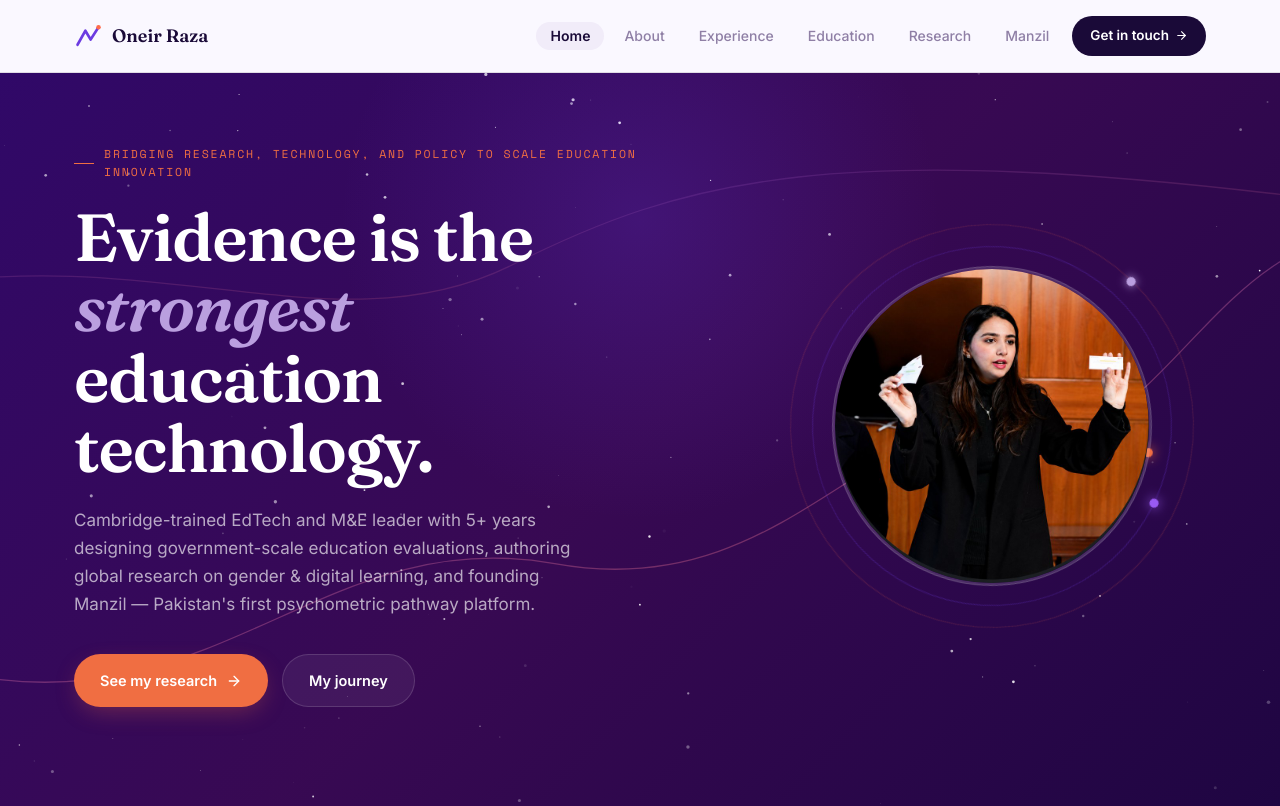
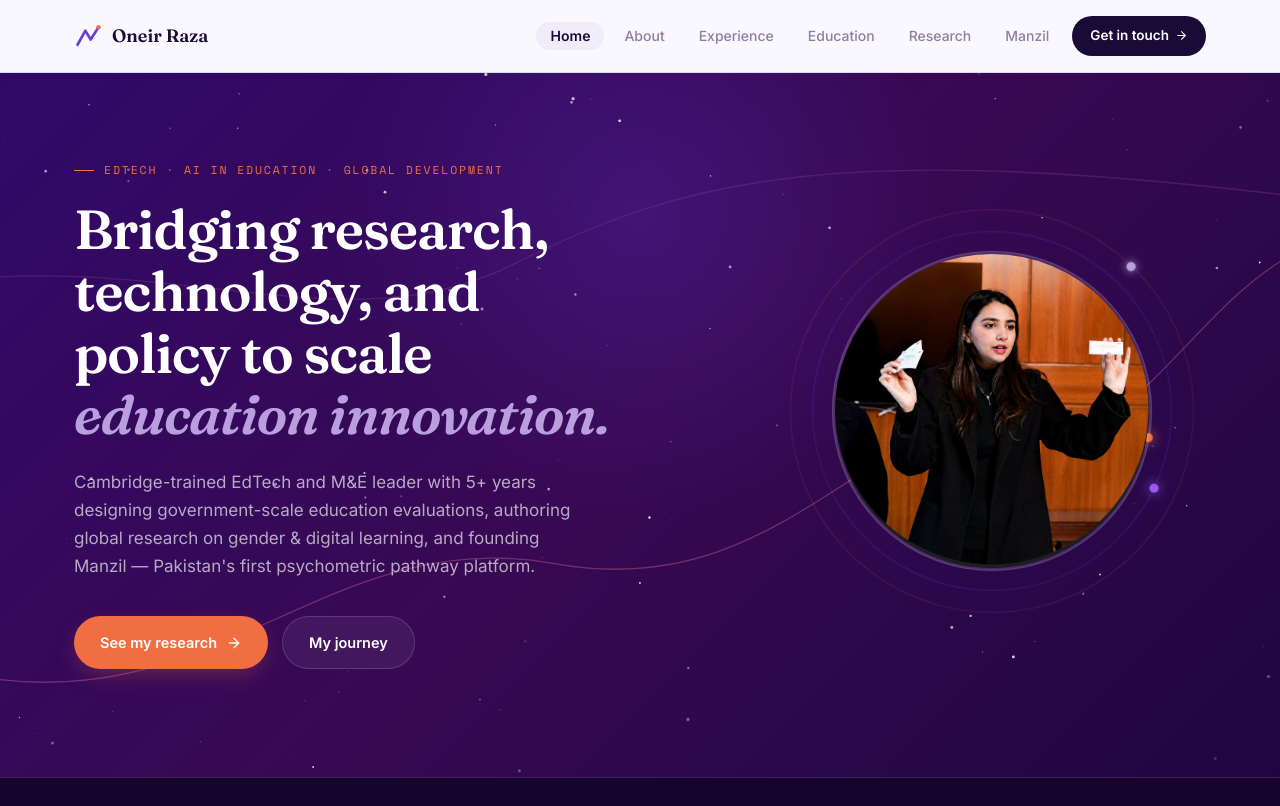
Before and after one commit to Hassan2k2/Manzil-Co-founder-Portfolio-website-, a React (Vite) app: page /#home in a window 1280 px wide. Shown: the top 806 px of the page. Built offline with nearby package versions, Linux system fonts and the light colour scheme.

Commit message:
Update hero headline to Ma'am's requested tagline and restore original eyebrow text

```diff
--- a/index.html
+++ b/index.html
@@ -7,7 +7,7 @@
     <title>Oneir Raza | EdTech Leader &amp; Founder, Manzil</title>
     <meta name="description" content="Oneir Raza — Cambridge MPhil, Chevening Scholar, EdTech and M&amp;E Leader, and Founder of Manzil." />
     <meta property="og:title" content="Oneir Raza | EdTech &amp; Global Strategy" />
-    <meta property="og:description" content="Evidence is the strongest education technology. Cambridge MPhil, Chevening Scholar, CERP Project Manager, and Founder at Manzil." />
+    <meta property="og:description" content="Bridging research, technology, and policy to scale education innovation. Cambridge MPhil, Chevening Scholar, CERP Project Manager, and Founder at Manzil." />
     <meta property="og:image" content="/oneir-portrait.jpg" />
     <meta property="og:type" content="website" />
     <meta name="twitter:card" content="summary_large_image" />
--- a/src/App.jsx
+++ b/src/App.jsx
@@ -325,7 +325,7 @@ const CSS = `
     gap: 60px; align-items: center;
   }
   .hero.centered .hero-grid { grid-template-columns: 1fr; text-align: center; }
-  .hero h1 { font-size: clamp(38px,5.2vw,68px); line-height: 1.06; color: #fff; }
+  .hero h1 { font-size: clamp(32px,4.3vw,58px); line-height: 1.12; color: #fff; text-wrap: balance; }
   .hero h1 em { font-style: italic; color: var(--lavender-deep); }
   .hero .lead { margin-top: 22px; max-width: 500px; color: var(--softD); font-size: 17px; line-height: 1.65; }
   .hero-actions { display: flex; gap: 14px; margin-top: 36px; flex-wrap: wrap; }
@@ -1150,10 +1150,10 @@ function HomePage({ setPage }) {
         <div className="hero-grid">
           <div>
             <Reveal>
-              <div className="eyebrow" style={{ marginBottom: 20 }}>Bridging research, technology, and policy to scale education innovation</div>
+              <div className="eyebrow" style={{ marginBottom: 20 }}>EdTech · AI in Education · Global Development</div>
             </Reveal>
             <Reveal delay={80}>
-              <h1>Evidence is the <em>strongest</em><br />education technology.</h1>
+              <h1>Bridging research, technology, and policy to scale <em>education innovation.</em></h1>
             </Reveal>
             <Reveal delay={160}>
               <p className="lead">Cambridge-trained EdTech and M&E leader with 5+ years designing government-scale education evaluations, authoring global research on gender & digital learning, and founding Manzil — Pakistan's first psychometric pathway platform.</p>
```
